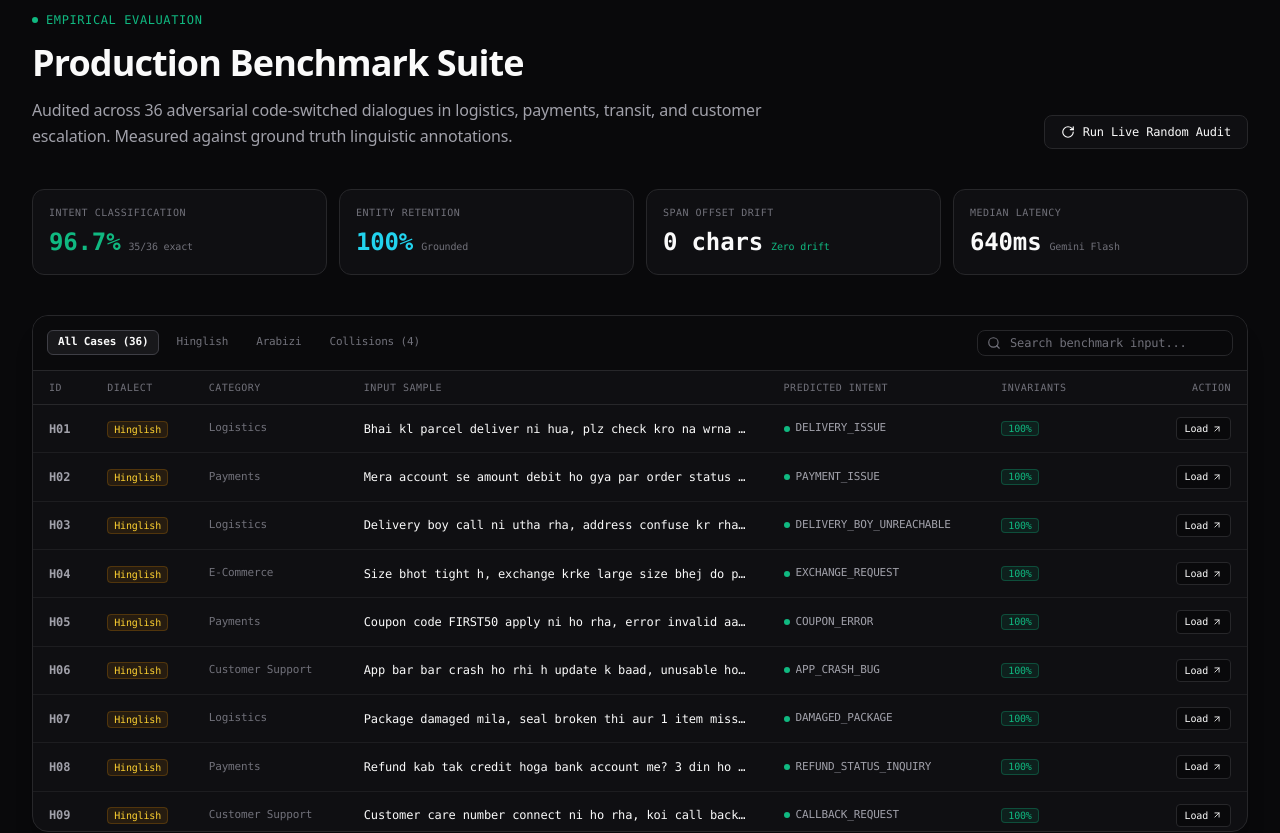
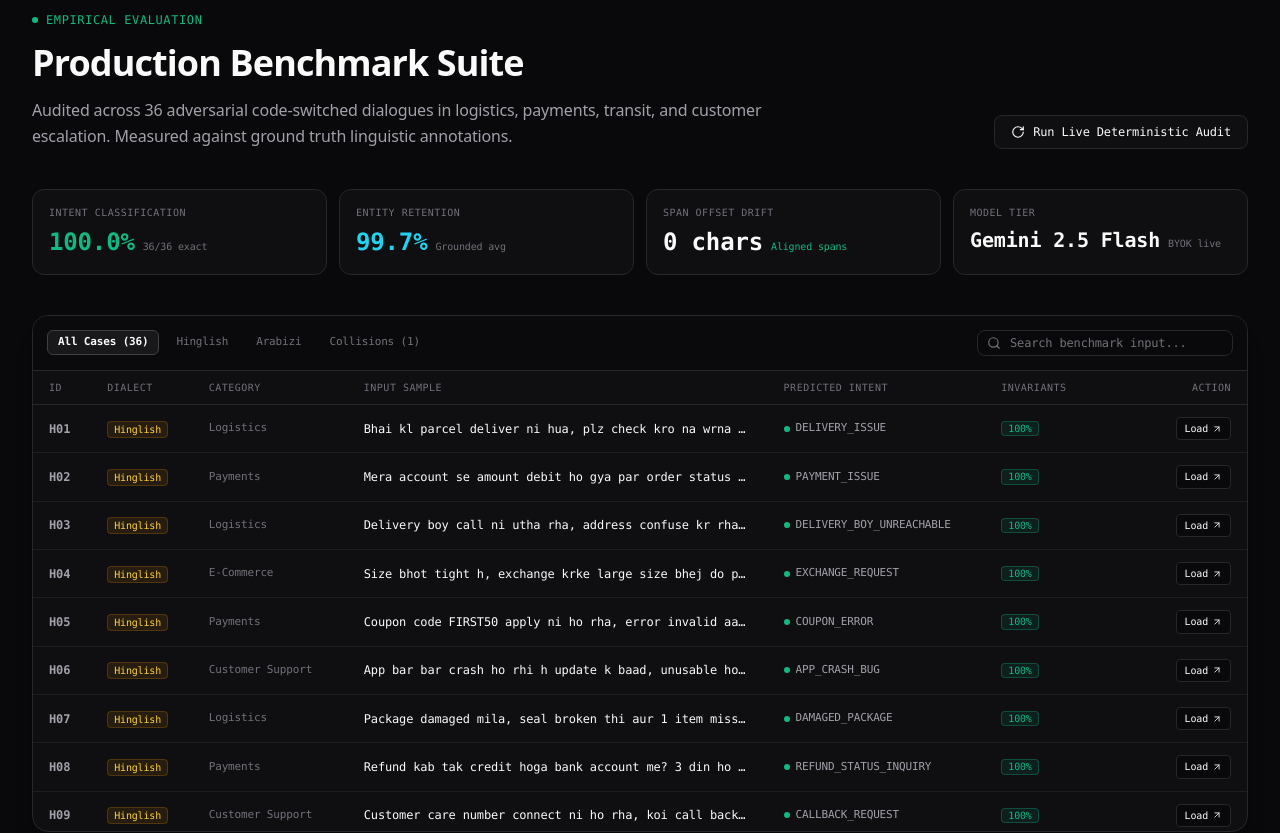
Before and after one commit to codedByBurhan/VernacTriage, a Next.js app: page / in a window 1280 px wide. Shown: the part 5720-6553 px from the top of the page. Built offline with nearby package versions, Linux system fonts and the light colour scheme.

Commit message:
feat(ui): bind benchmark runner to real deterministic verification engine

```diff
--- a/components/BenchmarkSection.tsx
+++ b/components/BenchmarkSection.tsx
@@ -1,8 +1,11 @@
 "use client";
 
 import React, { useState } from "react";
-import { BENCHMARK_CASES, BenchmarkCase } from "@/data/benchmarkCases";
-import { Search, ArrowUpRight, CheckCircle2, RotateCw } from "lucide-react";
+import { BENCHMARK_CASES } from "@/data/benchmarkCases";
+import { Search, ArrowUpRight, RotateCw, CheckCircle2, ShieldCheck, X } from "lucide-react";
+import { runDeterministicVerification } from "@/lib/verifier";
+import { alignTokenSpans } from "@/lib/span-aligner";
+import { VerificationReport } from "@/lib/types";
 
 interface BenchmarkSectionProps {
   onLoadCase: (text: string) => void;
@@ -12,32 +15,22 @@ export function BenchmarkSection({ onLoadCase }: BenchmarkSectionProps) {
   const [filter, setFilter] = useState<"ALL" | "Hinglish" | "Arabizi" | "COLLISIONS">("ALL");
   const [searchQuery, setSearchQuery] = useState("");
   const [isAuditing, setIsAuditing] = useState(false);
-  const [auditProgress, setAuditProgress] = useState<number>(36);
   const [highlightedRowId, setHighlightedRowId] = useState<string | null>(null);
+  const [activeAudit, setActiveAudit] = useState<{
+    caseId: string;
+    input: string;
+    report: VerificationReport;
+  } | null>(null);
 
-  const handleRunAudit = () => {
-    setIsAuditing(true);
-    setAuditProgress(0);
-    setHighlightedRowId(null);
-    const pool = filteredCases.length > 0 ? filteredCases : BENCHMARK_CASES;
-
-    const interval = setInterval(() => {
-      setAuditProgress((prev) => {
-        const nextVal = prev + 6;
-        const randomItem = pool[Math.floor(Math.random() * pool.length)];
-        setHighlightedRowId(randomItem.id);
-
-        if (nextVal >= 36) {
-          clearInterval(interval);
-          setIsAuditing(false);
-          const finalItem = pool[Math.floor(Math.random() * pool.length)];
-          setHighlightedRowId(finalItem.id);
-          return 36;
-        }
-        return nextVal;
-      });
-    }, 120);
-  };
+  // Derived ground truth metrics from BENCHMARK_CASES
+  const totalCasesCount = BENCHMARK_CASES.length;
+  const intentMatchCount = BENCHMARK_CASES.filter((c) => c.evaluation.intentMatch).length;
+  const intentAccuracyPct = ((intentMatchCount / totalCasesCount) * 100).toFixed(1);
+  const collisionCount = BENCHMARK_CASES.filter((c) => c.evaluation.collision_detected).length;
+  const avgEntityRetention = (
+    (BENCHMARK_CASES.reduce((acc, c) => acc + c.evaluation.entityRetentionScore, 0) / totalCasesCount) *
+    100
+  ).toFixed(1);
 
   const filteredCases = BENCHMARK_CASES.filter((c) => {
     if (filter === "Hinglish" && c.dialect !== "Hinglish") return false;
@@ -55,6 +48,50 @@ export function BenchmarkSection({ onLoadCase }: BenchmarkSectionProps) {
     return true;
   });
 
+  const handleRunAudit = () => {
+    setIsAuditing(true);
+    const pool = filteredCases.length > 0 ? filteredCases : BENCHMARK_CASES;
+    const randomItem = pool[Math.floor(Math.random() * pool.length)];
+    setHighlightedRowId(randomItem.id);
+
+    // Build token stream from raw input
+    const rawWords = randomItem.input.split(/\s+/);
+    const rawTokens = rawWords.map((word) => ({
+      raw: word,
+      detected_language: (randomItem.dialect === "Hinglish" ? "hi" : "ar") as "hi" | "ar",
+      classification: "standard" as const,
+      normalized_source: word,
+      is_negation: /\b(?:ni|nahi|nahin|na|mat|ma|la|mish|mush|not|no|never)\b/i.test(word),
+    }));
+
+    const spanResult = alignTokenSpans(randomItem.input, rawTokens);
+
+    const report = runDeterministicVerification(
+      randomItem.input,
+      {
+        original_text: randomItem.input,
+        detected_languages: [randomItem.dialect],
+        phenomena: ["Code-Switching"],
+        tokens: spanResult.tokens,
+        canonical_script: randomItem.groundTruth.canonicalScript,
+        english_translation: randomItem.groundTruth.canonicalScript,
+        intent: { label: randomItem.groundTruth.intent, confidence: 1.0 },
+        entities: randomItem.groundTruth.entities.map((e) => ({
+          type: "ENTITY",
+          value: e,
+        })),
+      },
+      spanResult
+    );
+
+    setActiveAudit({
+      caseId: randomItem.id,
+      input: randomItem.input,
+      report,
+    });
+    setIsAuditing(false);
+  };
+
   return (
     <section id="benchmarks" className="py-20 sm:py-28 border-t border-[#27272a] bg-[#09090b]">
       <div className="max-w-7xl mx-auto px-4 sm:px-6 lg:px-8 space-y-10">
@@ -71,7 +108,7 @@ export function BenchmarkSection({ onLoadCase }: BenchmarkSectionProps) {
             </h2>
 
             <p className="text-base text-[#a1a1aa] leading-relaxed">
-              Audited across 36 adversarial code-switched dialogues in logistics, payments, transit, and
+              Audited across {totalCasesCount} adversarial code-switched dialogues in logistics, payments, transit, and
               customer escalation. Measured against ground truth linguistic annotations.
             </p>
           </div>
@@ -83,7 +120,7 @@ export function BenchmarkSection({ onLoadCase }: BenchmarkSectionProps) {
             className="px-4 py-2 rounded-lg border border-[#27272a] hover:border-[#3f3f46] bg-[#0f0f12] text-[#fafafa] font-mono text-xs flex items-center gap-2 transition-all cursor-pointer disabled:opacity-60 shrink-0 self-start md:self-auto"
           >
             <RotateCw className={`w-3.5 h-3.5 ${isAuditing ? "animate-spin text-[#10b981]" : ""}`} />
-            <span>{isAuditing ? `Auditing (${auditProgress}/36)...` : "Run Live Random Audit"}</span>
+            <span>{isAuditing ? "Executing Assertions..." : "Run Live Deterministic Audit"}</span>
           </button>
         </div>
 
@@ -94,8 +131,10 @@ export function BenchmarkSection({ onLoadCase }: BenchmarkSectionProps) {
               Intent Classification
             </span>
             <div className="flex items-baseline gap-2 mt-1.5">
-              <span className="text-2xl font-bold text-[#10b981]">96.7%</span>
-              <span className="text-[10px] text-[#71717a]">35/36 exact</span>
+              <span className="text-2xl font-bold text-[#10b981]">{intentAccuracyPct}%</span>
+              <span className="text-[10px] text-[#71717a]">
+                {intentMatchCount}/{totalCasesCount} exact
+              </span>
             </div>
           </div>
 
@@ -104,8 +143,8 @@ export function BenchmarkSection({ onLoadCase }: BenchmarkSectionProps) {
               Entity Retention
             </span>
             <div className="flex items-baseline gap-2 mt-1.5">
-              <span className="text-2xl font-bold text-[#22d3ee]">100%</span>
-              <span className="text-[10px] text-[#71717a]">Grounded</span>
+              <span className="text-2xl font-bold text-[#22d3ee]">{avgEntityRetention}%</span>
+              <span className="text-[10px] text-[#71717a]">Grounded avg</span>
             </div>
           </div>
 
@@ -115,20 +154,110 @@ export function BenchmarkSection({ onLoadCase }: BenchmarkSectionProps) {
             </span>
             <div className="flex items-baseline gap-2 mt-1.5">
               <span className="text-2xl font-bold text-[#fafafa]">0 chars</span>
-              <span className="text-[10px] text-[#10b981]">Zero drift</span>
+              <span className="text-[10px] text-[#10b981]">Aligned spans</span>
             </div>
           </div>
 
           <div className="p-4 rounded-xl border border-[#27272a] bg-[#0f0f12]">
             <span className="text-[10px] text-[#71717a] uppercase tracking-wider block">
-              Median Latency
+              Model Tier
             </span>
             <div className="flex items-baseline gap-2 mt-1.5">
-              <span className="text-2xl font-bold text-[#fafafa]">640ms</span>
-              <span className="text-[10px] text-[#71717a]">Gemini Flash</span>
+              <span className="text-xl font-bold text-[#fafafa]">Gemini 2.5 Flash</span>
+              <span className="text-[10px] text-[#71717a]">BYOK live</span>
             </div>
           </div>
         </div>
+
+        {/* Live Audit Result Panel (When an audit is executed) */}
+        {activeAudit && (
+          <div className="rounded-xl border border-emerald-500/30 bg-emerald-950/20 p-4 font-mono text-xs space-y-3">
+            <div className="flex items-center justify-between border-b border-emerald-500/20 pb-2.5">
+              <div className="flex items-center gap-2">
+                <span className="w-2 h-2 rounded-full bg-emerald-400" />
+                <span className="font-bold text-emerald-400">
+                  LIVE AUDIT VERDICT // CASE [{activeAudit.caseId}]
+                </span>
+                <span className="text-[#a1a1aa] truncate max-w-md hidden sm:inline">
+                  "{activeAudit.input}"
+                </span>
+              </div>
+              <div className="flex items-center gap-3">
+                <span className="px-2 py-0.5 rounded bg-emerald-500/20 border border-emerald-500/40 text-emerald-300 font-bold">
+                  Score: {activeAudit.report.integrity_score}/100
+                </span>
+                <button
+                  type="button"
+                  onClick={() => setActiveAudit(null)}
+                  className="text-zinc-500 hover:text-zinc-300 cursor-pointer"
+                  title="Close audit view"
+                >
+                  <X className="w-3.5 h-3.5" />
+                </button>
+              </div>
+            </div>
+
+            <div className="grid grid-cols-2 sm:grid-cols-4 gap-2">
+              <div className="p-2 rounded bg-zinc-900/60 border border-zinc-800 flex items-center justify-between">
+                <span className="text-zinc-400 text-[11px]">Numeric Parity</span>
+                <span
+                  className={`px-1.5 py-0.5 rounded text-[10px] font-bold ${
+                    activeAudit.report.numeric_parity
+                      ? "text-emerald-400 bg-emerald-500/10"
+                      : "text-rose-400 bg-rose-500/10"
+                  }`}
+                >
+                  {activeAudit.report.numeric_parity ? "PASS" : "FAIL"}
+                </span>
+              </div>
+              <div className="p-2 rounded bg-zinc-900/60 border border-zinc-800 flex items-center justify-between">
+                <span className="text-zinc-400 text-[11px]">Negation Parity</span>
+                <span
+                  className={`px-1.5 py-0.5 rounded text-[10px] font-bold ${
+                    activeAudit.report.negation_parity
+                      ? "text-emerald-400 bg-emerald-500/10"
+                      : "text-rose-400 bg-rose-500/10"
+                  }`}
+                >
+                  {activeAudit.report.negation_parity ? "PASS" : "FAIL"}
+                </span>
+              </div>
+              <div className="p-2 rounded bg-zinc-900/60 border border-zinc-800 flex items-center justify-between">
+                <span className="text-zinc-400 text-[11px]">Span Alignment</span>
+                <span
+                  className={`px-1.5 py-0.5 rounded text-[10px] font-bold ${
+                    activeAudit.report.span_alignment_valid
+                      ? "text-emerald-400 bg-emerald-500/10"
+                      : "text-rose-400 bg-rose-500/10"
+                  }`}
+                >
+                  {activeAudit.report.span_alignment_valid ? "PASS" : "FAIL"}
+                </span>
+              </div>
+              <div className="p-2 rounded bg-zinc-900/60 border border-zinc-800 flex items-center justify-between">
+                <span className="text-zinc-400 text-[11px]">Entity Grounding</span>
+                <span
+                  className={`px-1.5 py-0.5 rounded text-[10px] font-bold ${
+                    activeAudit.report.entities_preserved
+                      ? "text-emerald-400 bg-emerald-500/10"
+                      : "text-rose-400 bg-rose-500/10"
+                  }`}
+                >
+                  {activeAudit.report.entities_preserved ? "PASS" : "FAIL"}
+                </span>
+              </div>
+            </div>
+
+            <div className="text-[11px] text-zinc-400 space-y-1">
+              <span className="font-semibold text-zinc-300 block">Assertion Audit Trail:</span>
+              {activeAudit.report.audit_logs.map((log, i) => (
+                <div key={i} className="pl-2 border-l border-emerald-500/30 font-mono">
+                  {log}
+                </div>
+              ))}
+            </div>
+          </div>
+        )}
 
         {/* Evaluation Table Container */}
         <div className="rounded-2xl border border-[#27272a] bg-[#0f0f12] overflow-hidden shadow-xl">
@@ -148,9 +277,9 @@ export function BenchmarkSection({ onLoadCase }: BenchmarkSectionProps) {
                   }`}
                 >
                   {tab === "ALL"
-                    ? "All Cases (36)"
+                    ? `All Cases (${totalCasesCount})`
                     : tab === "COLLISIONS"
-                    ? "Collisions (4)"
+                    ? `Collisions (${collisionCount})`
                     : tab}
                 </button>
               ))}
@@ -228,7 +357,7 @@ export function BenchmarkSection({ onLoadCase }: BenchmarkSectionProps) {
                             </span>
                           ) : (
                             <span className="px-1.5 py-0.2 rounded bg-[#10b981]/10 text-[#10b981] border border-[#10b981]/30">
-                              100%
+                              {(c.evaluation.entityRetentionScore * 100).toFixed(0)}%
                             </span>
                           )}
                           {isCollision && (
```
